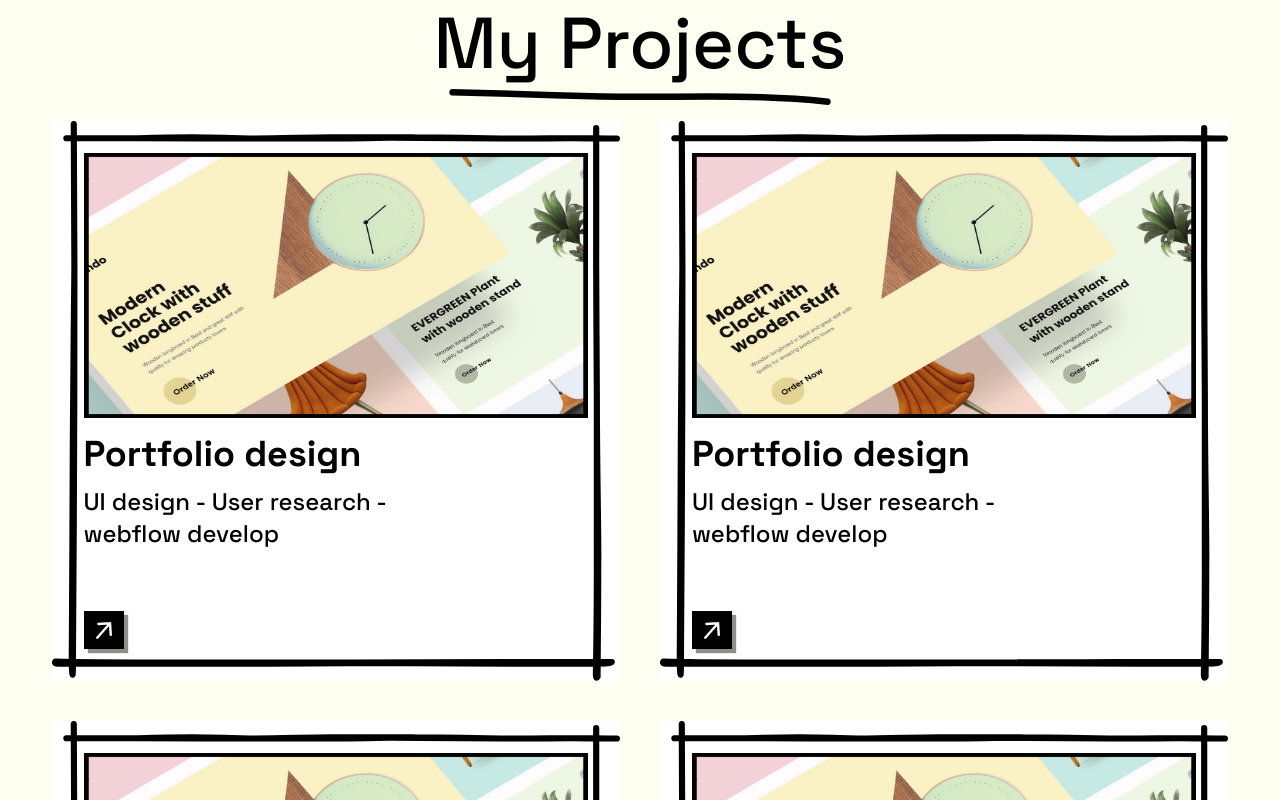
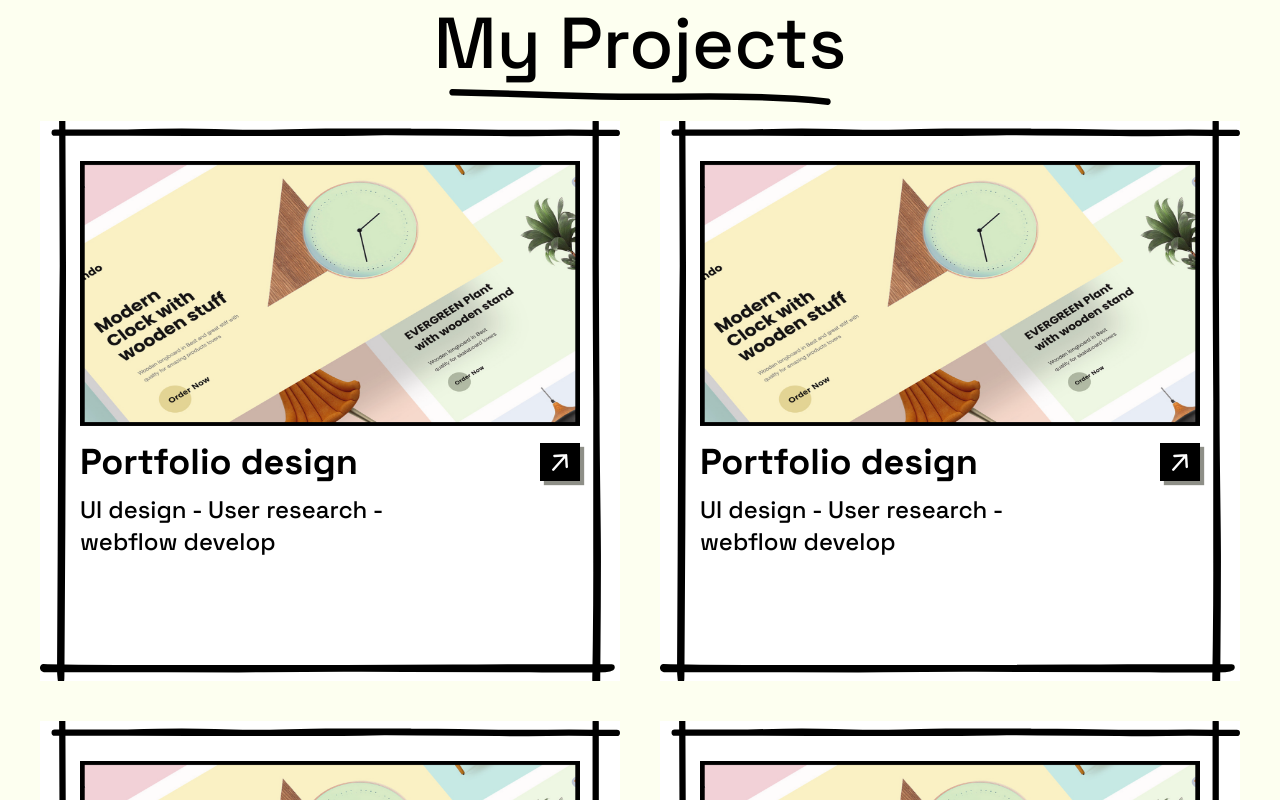
Before and after one commit to salmanfaraj06/react-setup-template, a React (Vite) app: page / in a window 1280 px wide. Shown: the part 1140-1940 px from the top of the page. Built offline with nearby package versions, Linux system fonts and the light colour scheme.

Commit message:
projects component adjusted

```diff
--- a/src/components/Projects.jsx
+++ b/src/components/Projects.jsx
@@ -9,25 +9,25 @@ const data = [
     portfolio: "images/img_rectangle_6.png",
     title: "Portfolio design",
     description: "UI design - User research - webflow develop",
-        link: "#"
+    link: "#",
   },
   {
     portfolio: "images/img_rectangle_6.png",
     title: "Portfolio design",
     description: "UI design - User research - webflow develop",
-      link: "#"
+    link: "#",
   },
   {
     portfolio: "images/img_rectangle_6.png",
     title: "Portfolio design",
     description: "UI design - User research - webflow develop",
-    link: "#"
+    link: "#",
   },
   {
     portfolio: "images/img_rectangle_6.png",
     title: "Portfolio design",
     description: "UI design - User research - webflow develop",
-  link: "#"
+    link: "#",
   },
   // ... add more projects here
 ];
@@ -36,25 +36,26 @@ const ProjectCard = ({ portfolio, title, description, link }) => (
   <div className="relative w-full">
     <div className="relative w-full h-[560px] bg-white-A700_01 overflow-hidden md:h-auto">
       <div className="absolute inset-0 bg-[url(/public/images/img_group_7.svg)] bg-no-repeat bg-center bg-cover" />
-      <div className="flex flex-col justify-between h-full p-8 md:p-5">
-        <div>
+      <div className="flex flex-col justify-between h-full p-10 md:p-5">
         <Img
           src={portfolio}
           alt="portfolio"
           className="w-full h-auto max-h-[265px] md:max-h-[200px] mb-4"
         />
-          <div>
-            <Heading as="h2">{title}</Heading>
-            <Text as="p" className="my-3 w-[75%]">
-              {description}
-            </Text>
-          </div>
-        </div>
+
+        <div className="h-full">
+          <div className="flex items-center justify-between ">
+            <Heading as="h2">{title}</Heading>{" "}
             <Button size="xs" shape="square" className="w-10 h-10">
               <a href={link}>
                 <Img src="images/img_arrow_left.svg" alt="arrow" />
               </a>
             </Button>
+          </div>
+          <Text as="p" className="my-3 w-[75%]">
+            {description}
+          </Text>
+        </div>
       </div>
     </div>
   </div>
@@ -73,7 +74,7 @@ function Projects() {
           className="h-4 w-full"
         />
       </div>
-      <div className="grid grid-cols-2 gap-10 md:grid-cols-2 md:gap-6">
+      <div className="grid grid-cols-2 gap-10 md:grid-cols-1 md:gap-6">
         {data.map((project, index) => (
           <ProjectCard
             key={"project" + index}
```
Lines whose indentation alone changed are shown as unchanged.
